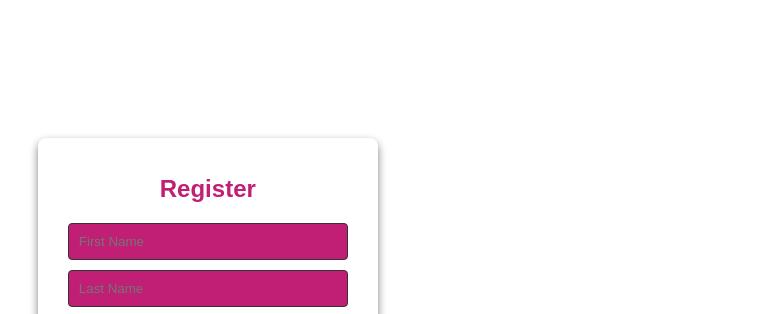
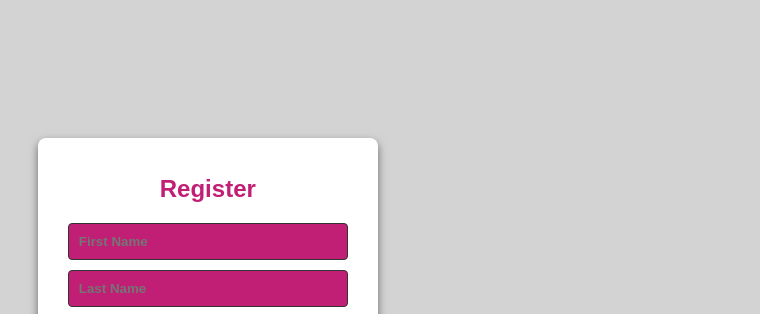
Before and after one commit to skudsi490/RSJ, a website with bundled scripts: page pages/Register.html in a window 1280 px wide. Shown: the top 314 px of the page, without its empty margins (231-991 px from the left). Built offline with nearby package versions, Linux system fonts and the light colour scheme.

Commit message:
change color Raz registration

```diff
--- a/styles/register.css
+++ b/styles/register.css
@@ -1,6 +1,6 @@
 body {
     font-family: Arial, sans-serif;
-    background-color:white;
+    background-color:lightgray;
     color: white;
     display: flex;
     flex-direction:row;
@@ -32,6 +32,7 @@ body {
     width: 100%;
     padding: 10px;
     margin-bottom: 10px;
+    font-weight: bolder;
     border: 1px solid #333;
     background-color: #202020;
     color: #fff;
@@ -66,7 +67,6 @@ body {
     border: 1px solid #333;
     background-color:rgb(193, 31, 117);
     /* color: #fff; */
-    color:goldenrod;
     border-radius: 4px;
     box-sizing: border-box;
 }
```
